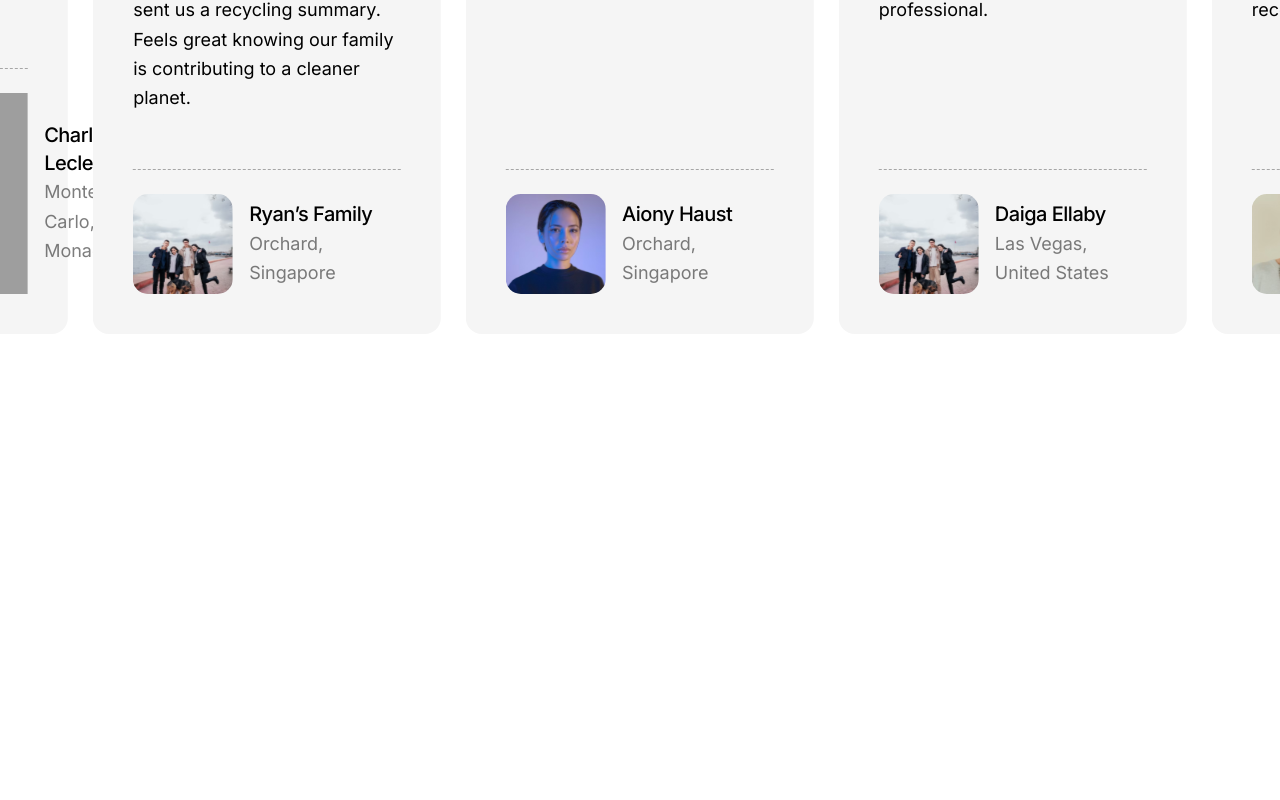
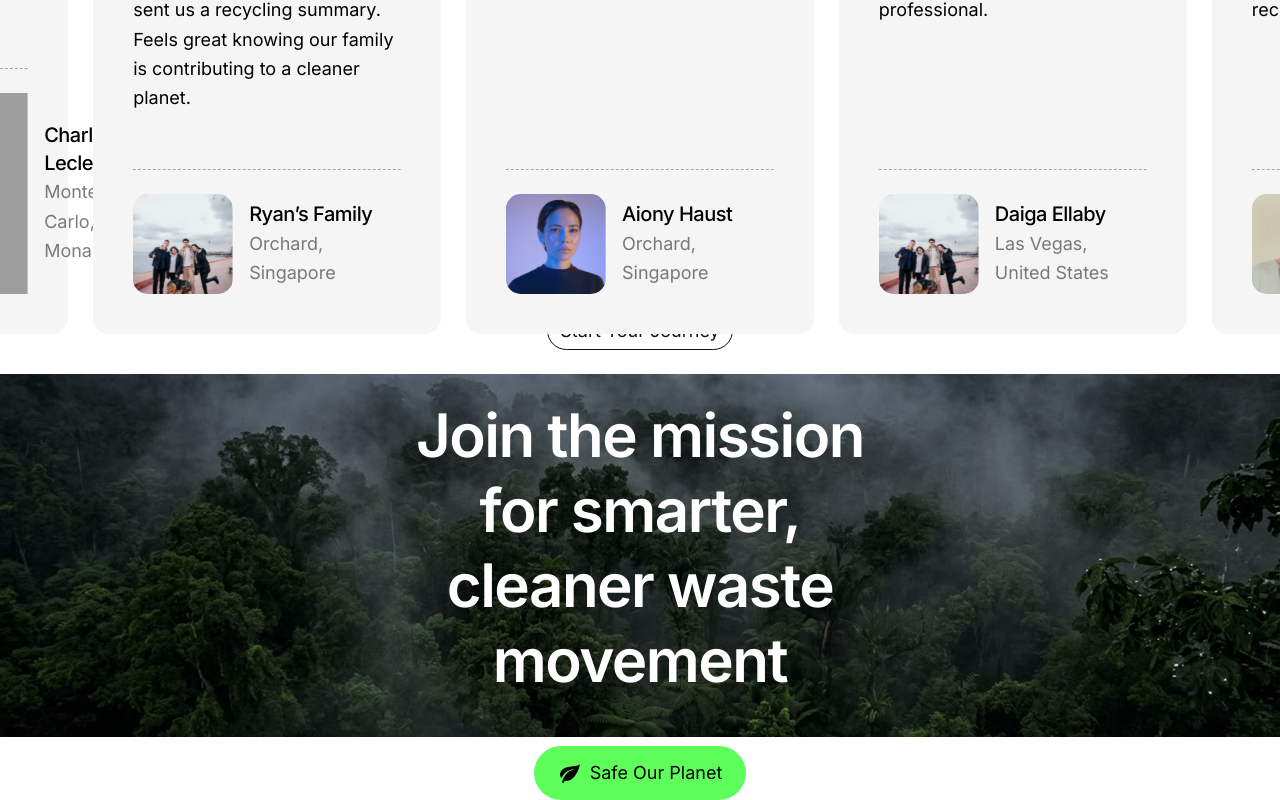
Before and after one commit to EriyaDev/envoria, a Vue app: page / in a window 1280 px wide. Shown: the part 8500-9300 px from the top of the page. Before the commit the page ends 8874 px from the top, so only its background shows below. Built offline with nearby package versions, Linux system fonts and the light colour scheme; grey boxes are pictures that could not be loaded.

Commit message:
call to action

```diff
--- /dev/null
+++ b/src/components/sections/CallToAction.vue
@@ -0,0 +1,28 @@
+<script setup>
+import ButtonPrimary from '../micro/ButtonPrimary.vue'
+</script>
+
+<template>
+  <div class="relative w-full h-96 md:h-80 lg:h-full">
+    <img
+      src="../../assets/images/call-to-action/cta.png"
+      alt="call to action"
+      class="w-full h-full object-cover"
+    />
+
+    <div class="absolute inset-0 flex flex-col items-center justify-center gap-12">
+      <span
+        class="flex flex-row items-center w-fit px-3 py-1 bg-primary-color text-text-primary-color border text-small rounded-full"
+      >
+        <p class="text-body capitalize">Start your journey</p>
+      </span>
+      <h1 class="text-display text-primary-color text-center font-semibold lg:max-w-[40%]">
+        Join the mission for smarter, cleaner waste movement
+      </h1>
+      <ButtonPrimary to="/about">
+        <img src="../../assets/icons/home/leaf-black.svg" alt="" />
+        <p class="text-body">Safe Our Planet</p></ButtonPrimary
+      >
+    </div>
+  </div>
+</template>
--- a/src/views/HomeView.vue
+++ b/src/views/HomeView.vue
@@ -8,6 +8,7 @@
 import VideoSection from '@/components/sections/VideoSection.vue'
 import ContactSection from '@/components/sections/ContactSection.vue'
 import TestimonialSection from '@/components/sections/TestimonialSection.vue'
+import CallToAction from '@/components/sections/CallToAction.vue'
 </script>
 
 <template>
@@ -20,4 +21,5 @@
   <VideoSection />
   <ContactSection />
   <TestimonialSection />
+  <CallToAction />
 </template>
```
Also changed, not shown: src/assets/images/call-to-action/cta.png (added).
